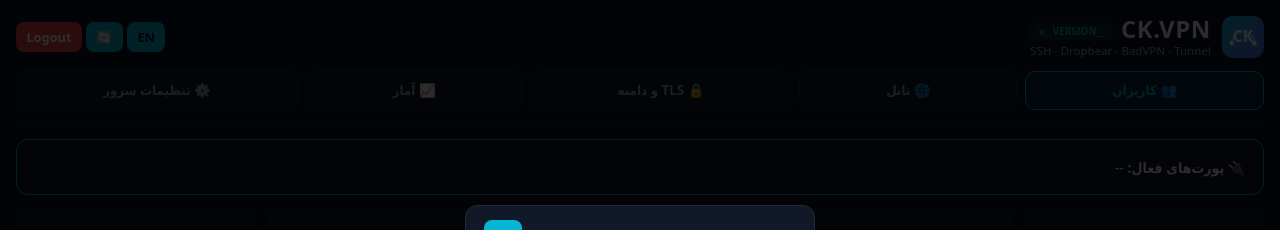
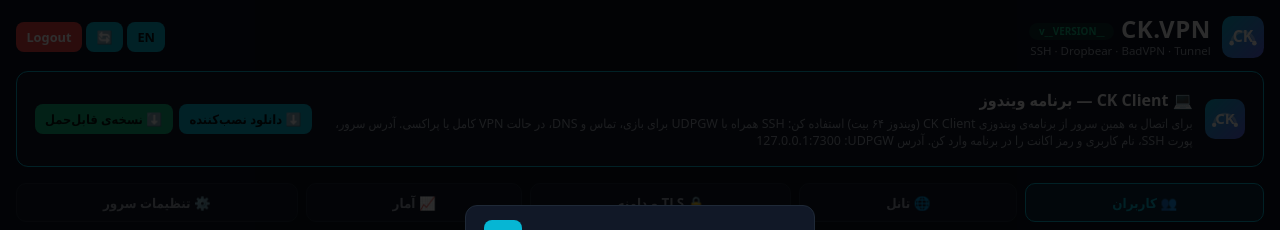
Before and after one commit to Sinakhani70/sshplus-panel, a plain HTML site: page panel/index.html in a window 1280 px wide. Shown: the top 230 px of the page. Drawn offline with Linux system fonts and the light colour scheme.

Commit message:
Panel v1.7.2: CK Client download card on the main page (EN/FA)
Co-Authored-By: Claude Sonnet 5.5 <noreply@anthropic.com>
Claude-Session: https://claude.ai/code/session_01Rig1gAEvSmUxQHZhWmJ6g3

```diff
--- a/panel/index.html
+++ b/panel/index.html
@@ -88,6 +88,18 @@ table{width:100%;border-collapse:collapse;font-size:.86rem}th,td{padding:.6rem;t
     <button class="btn btn-s langBtn" onclick="toggleLang()" title="Language / زبان">EN</button>
     <button class="btn btn-s" onclick="load(1)">🔄</button>
     <button class="btn btn-s btn-e" onclick="localStorage.removeItem('tok');location.reload()">Logout</button>
+  </div>
+</div>
+
+<div class="card" id="ckCli" style="border-color:var(--pr);display:flex;align-items:center;gap:.8rem;flex-wrap:wrap">
+  <svg width="40" height="40" viewBox="0 0 48 48" aria-hidden="true"><defs><linearGradient id="lg3" x1="0" y1="0" x2="1" y2="1"><stop offset="0" stop-color="#06b6d4"/><stop offset="1" stop-color="#6366f1"/></linearGradient></defs><rect width="48" height="48" rx="12" fill="url(#lg3)"/><path d="M11 31a13 13 0 0 1 26 0" fill="none" stroke="#fff" stroke-opacity=".4" stroke-width="3" stroke-linecap="round"/><circle cx="11" cy="31" r="2.6" fill="#fff"/><circle cx="37" cy="31" r="2.6" fill="#fff"/><text x="24" y="30" text-anchor="middle" font-family="system-ui,Arial,sans-serif" font-weight="800" font-size="18" fill="#fff">CK</text></svg>
+  <div style="flex:1;min-width:230px">
+    <strong>💻 CK Client — برنامه ویندوز</strong>
+    <div style="font-size:.78rem;color:var(--mu);margin-top:.2rem">برای اتصال به همین سرور از برنامه‌ی ویندوزی CK Client (ویندوز ۶۴ بیت) استفاده کن: SSH همراه با UDPGW برای بازی، تماس و DNS، در حالت VPN کامل یا پراکسی. آدرس سرور، پورت SSH، نام کاربری و رمز اکانت را در برنامه وارد کن. آدرس UDPGW: <span dir="ltr">127.0.0.1:7300</span></div>
+  </div>
+  <div style="display:flex;gap:.4rem;flex-wrap:wrap">
+    <a class="btn btn-s" style="text-decoration:none;display:inline-block" href="https://github.com/Sinakhani70/sshplus-panel/raw/claude/fervent-einstein-ffsqxa/ck-client/dist/CK-Client-Setup.exe" target="_blank" rel="noopener noreferrer">⬇️ دانلود نصب‌کننده</a>
+    <a class="btn btn-s btn-o" style="text-decoration:none;display:inline-block" href="https://github.com/Sinakhani70/sshplus-panel/raw/claude/fervent-einstein-ffsqxa/ck-client/dist/ck-client.exe" target="_blank" rel="noopener noreferrer">⬇️ نسخه‌ی قابل‌حمل</a>
   </div>
 </div>
 
```
Also changed, not shown: panel/ui.js (+1 -1 lines), 4 other files.
